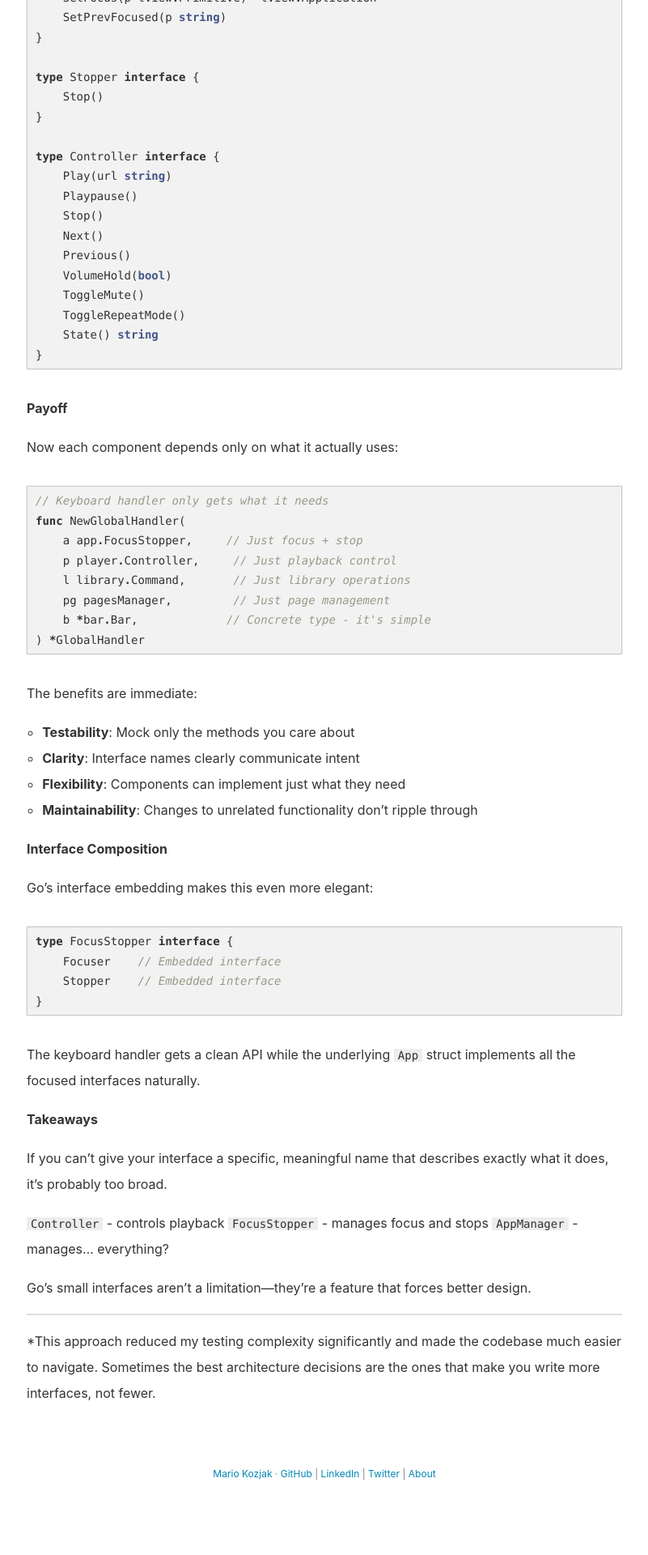
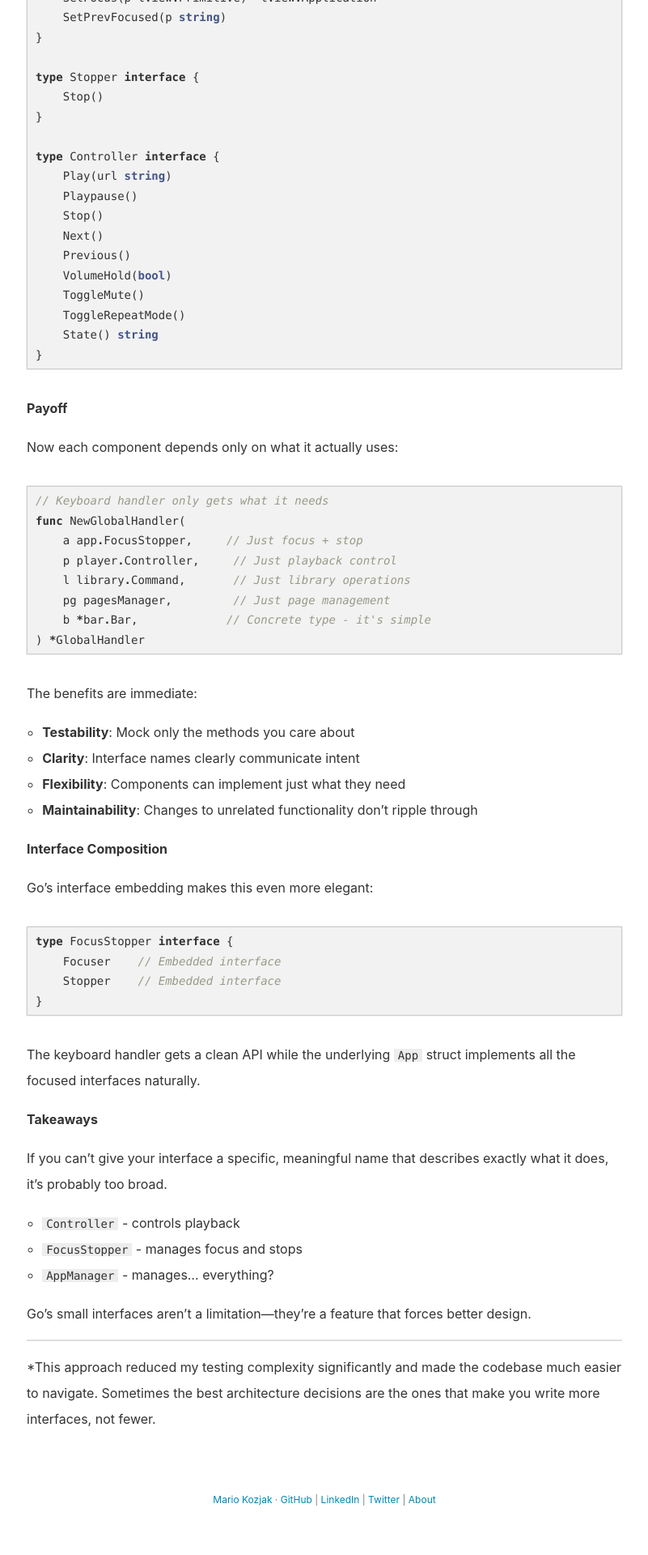
Before and after one commit to mkozjak/mkozjak.github.io, a Jekyll site: the page built from _posts/2025-10-15-go-interface-segregation-principle.md, in a window 1280 px wide. Shown: the part 1763-3683 px from the top of the page at 81% size, without its empty margins (239-1040 px from the left). Built offline with Jekyll 4.4.1, drawn with Linux system fonts in a browser that asks for light colours; before the commit the page ends 3651 px from its top, so only the background shows below that.

```diff
--- a/_posts/2025-10-15-go-interface-segregation-principle.md
+++ b/_posts/2025-10-15-go-interface-segregation-principle.md
@@ -125,9 +125,9 @@ The keyboard handler gets a clean API while the underlying `App` struct implemen
 
 If you can't give your interface a specific, meaningful name that describes exactly what it does, it's probably too broad.
 
-`Controller` - controls playback
-`FocusStopper` - manages focus and stops
-`AppManager` - manages... everything?
+- `Controller` - controls playback
+- `FocusStopper` - manages focus and stops
+- `AppManager` - manages... everything?
 
 Go's small interfaces aren't a limitation—they're a feature that forces better design.
 
```
